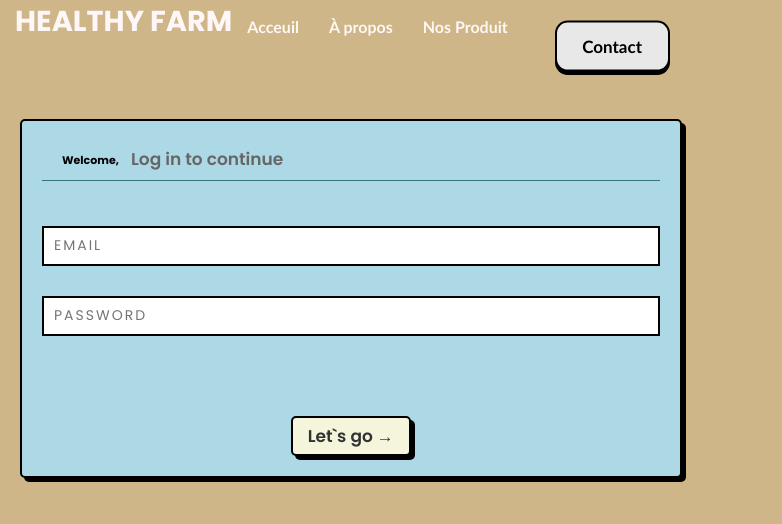
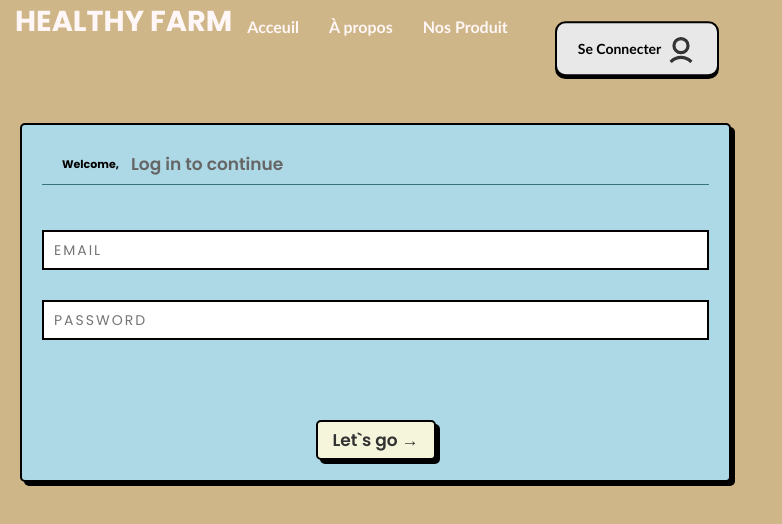
Before and after one commit to Oussa-Err/solid-spork, a React (Vite) app: page /login in a window 1280 px wide. Shown: the top 524 px of the page, without its empty margins (0-782 px from the left). Built offline with nearby package versions, Linux system fonts and the light colour scheme.

Commit message:
contact button updated to log in button

```diff
--- a/src/components/common/navbar/Navbar.jsx
+++ b/src/components/common/navbar/Navbar.jsx
@@ -35,11 +35,42 @@ const Navbar = () => {
         <div className="navbar__btn">
           <button type="button">
             <a
-              href="/contact"
+              href="/signup"
               className="button_top"
               style={{ color: "#000000" }}
             >
-              Contact
+              Se Connecter
+              <svg
+                fill="#323232"
+                width="30px"
+                height="30px"
+                viewBox="0 0 128.00 128.00"
+                id="Layer_1"
+                version="1.1"
+                xmlSpace="preserve"
+                xmlns="http://www.w3.org/2000/svg"
+                xmlnsXlink="http://www.w3.org/1999/xlink"
+                transform="rotate(0)matrix(1, 0, 0, 1, 0, 0)"
+                stroke="#323232"
+                strokeWidth="5.632"
+              >
+                <g id="SVGRepo_bgCarrier" strokeWidth="0"></g>
+                <g
+                  id="SVGRepo_tracerCarrier"
+                  strokeLinecap="round"
+                  strokeLinejoin="round"
+                  stroke="#CCCCCC"
+                  strokeWidth="0.256"
+                ></g>
+                <g id="SVGRepo_iconCarrier">
+                  {" "}
+                  <g>
+                    {" "}
+                    <path d="M30,49c0,18.7,15.3,34,34,34s34-15.3,34-34S82.7,15,64,15S30,30.3,30,49z M90,49c0,14.3-11.7,26-26,26S38,63.3,38,49 s11.7-26,26-26S90,34.7,90,49z"></path>{" "}
+                    <path d="M24.4,119.4C35,108.8,49,103,64,103s29,5.8,39.6,16.4l5.7-5.7C97.2,101.7,81.1,95,64,95s-33.2,6.7-45.3,18.7L24.4,119.4z"></path>{" "}
+                  </g>{" "}
+                </g>
+              </svg>
             </a>
           </button>
         </div>
@@ -69,7 +100,7 @@ const Navbar = () => {
               <a href="/products">Nos Produit</a>
             </li>
             <li>
-              <a href="/login">Se Connecter</a>
+              <a href="/signup">Se Connecter</a>
             </li>
           </div>
         </div>
--- a/src/components/pages/pages-global.css
+++ b/src/components/pages/pages-global.css
@@ -60,12 +60,6 @@ hr {
     height: 1px;
     background-color: rgba(16, 86, 82, .75);
     border: none;
-}
-
-.card {
-    width: 400px;
-    background: rgb(255, 250, 235);
-    box-shadow: 0px 187px 75px rgba(0, 0, 0, 0.01), 0px 105px 63px rgba(0, 0, 0, 0.05), 0px 47px 47px rgba(0, 0, 0, 0.09), 0px 12px 26px rgba(0, 0, 0, 0.1), 0px 0px 0px rgba(0, 0, 0, 0.1);
 }
 
 .title {
--- a/src/index.css
+++ b/src/index.css
@@ -49,7 +49,7 @@ button {
   --button_radius: 0.75em;
   --button_color: #e8e8e8;
   --button_outline_color: #000000;
-  font-size: 17px;
+  font-size: 14px;
   font-weight: bold;
   border: none;
   border-radius: var(--button_radius);
@@ -57,7 +57,9 @@ button {
 }
 
 .button_top {
-  display: block;
+  display: flex;
+  align-items: center;
+  justify-content: center;
   box-sizing: border-box;
   border: 2px solid var(--button_outline_color);
   border-radius: var(--button_radius);
@@ -66,6 +68,10 @@ button {
   color: var(--button_outline_color);
   transform: translateY(-0.2em);
   transition: transform 0.1s ease;
+}
+
+.button_top svg {
+  margin-left: 5px;
 }
 
 .button_top:hover {
```
